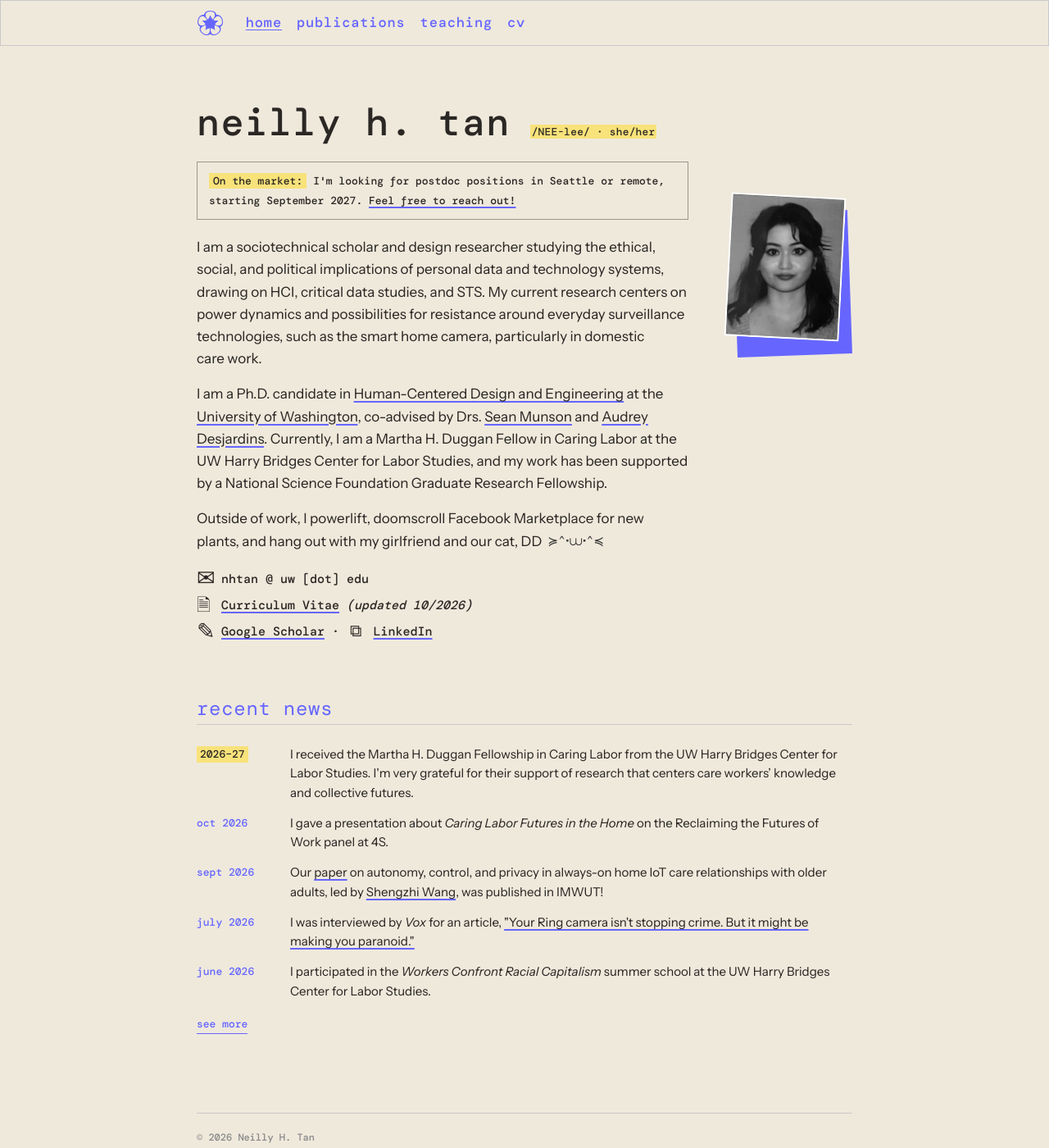
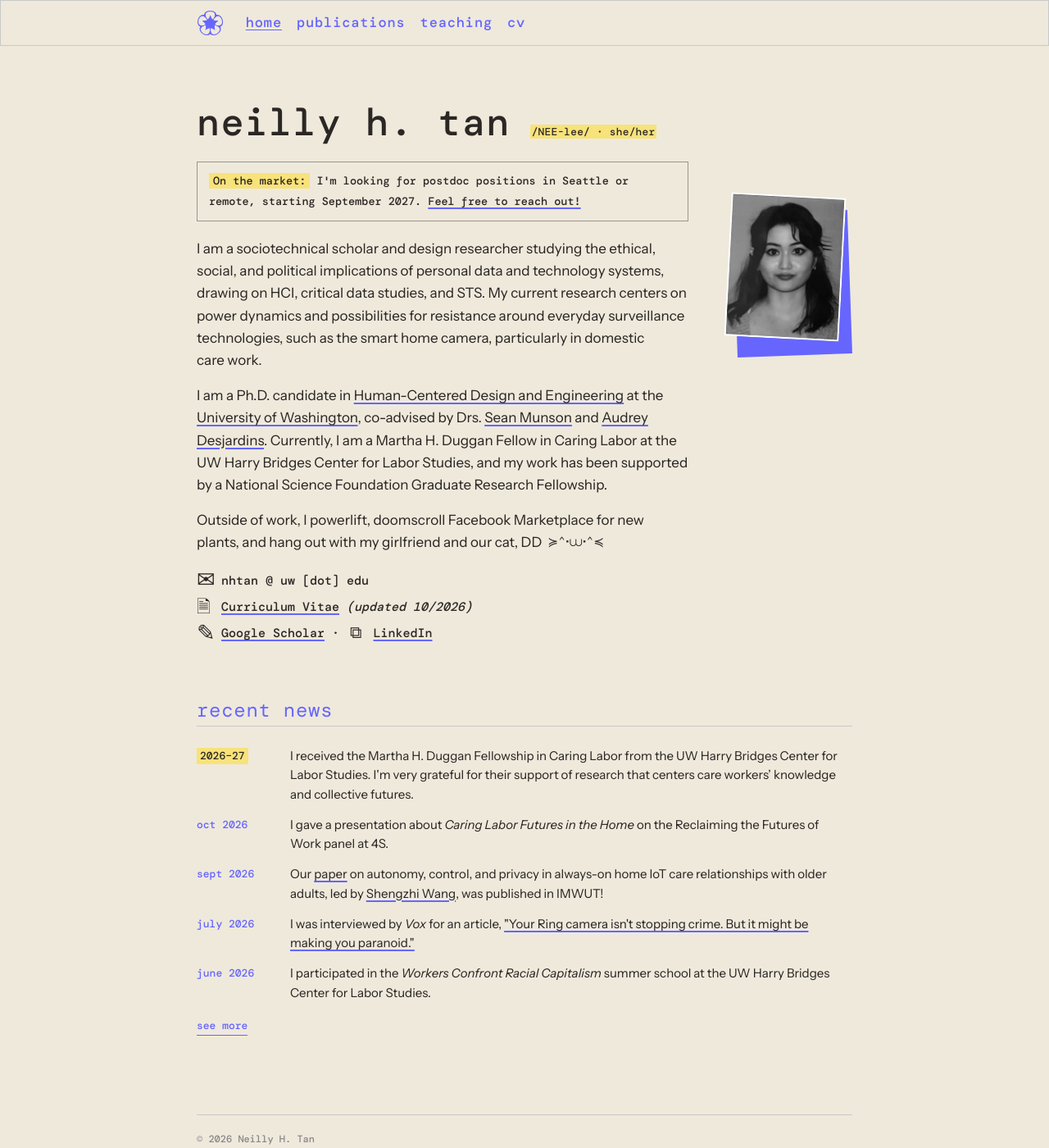
Before and after one commit to neillytan/neillytan.github.io, a Jekyll site: the page built from index.html, in a window 1280 px wide and 1400 px high. Shown: the whole window at 82% size. Built offline with Jekyll 4.4.1, drawn with Linux system fonts in a browser that asks for light colours; some web fonts are replaced.

Commit message:
Notice text 13.5px
Co-Authored-By: Claude Opus 5.5 <noreply@anthropic.com>

```diff
--- a/assets/css/style.css
+++ b/assets/css/style.css
@@ -95,7 +95,7 @@ p { margin: 0 0 1rem; }
 
 .kaomoji { font-size: 0.9em; letter-spacing: 0.02em; margin-left: 0.25em; color: #333; white-space: nowrap; position: relative; top: -1px; }
 
-.job-note { margin: 0 0 20px; padding: 11px 14px; border: 1.5px solid #9a958c; color: var(--text); font-family: var(--heading-font); font-size: 13px; line-height: 1.8; text-wrap: balance; }
+.job-note { margin: 0 0 20px; padding: 11px 14px; border: 1.5px solid #9a958c; color: var(--text); font-family: var(--heading-font); font-size: 13.5px; line-height: 1.8; text-wrap: balance; }
 .job-note a { color: var(--text); text-decoration-color: var(--accent); }
 .job-note a:hover { background: var(--highlight); color: var(--text); text-decoration-color: var(--text); }
 .job-label { margin-right: 8px; padding: 1px 5px; color: var(--text); background: var(--highlight); }
```
